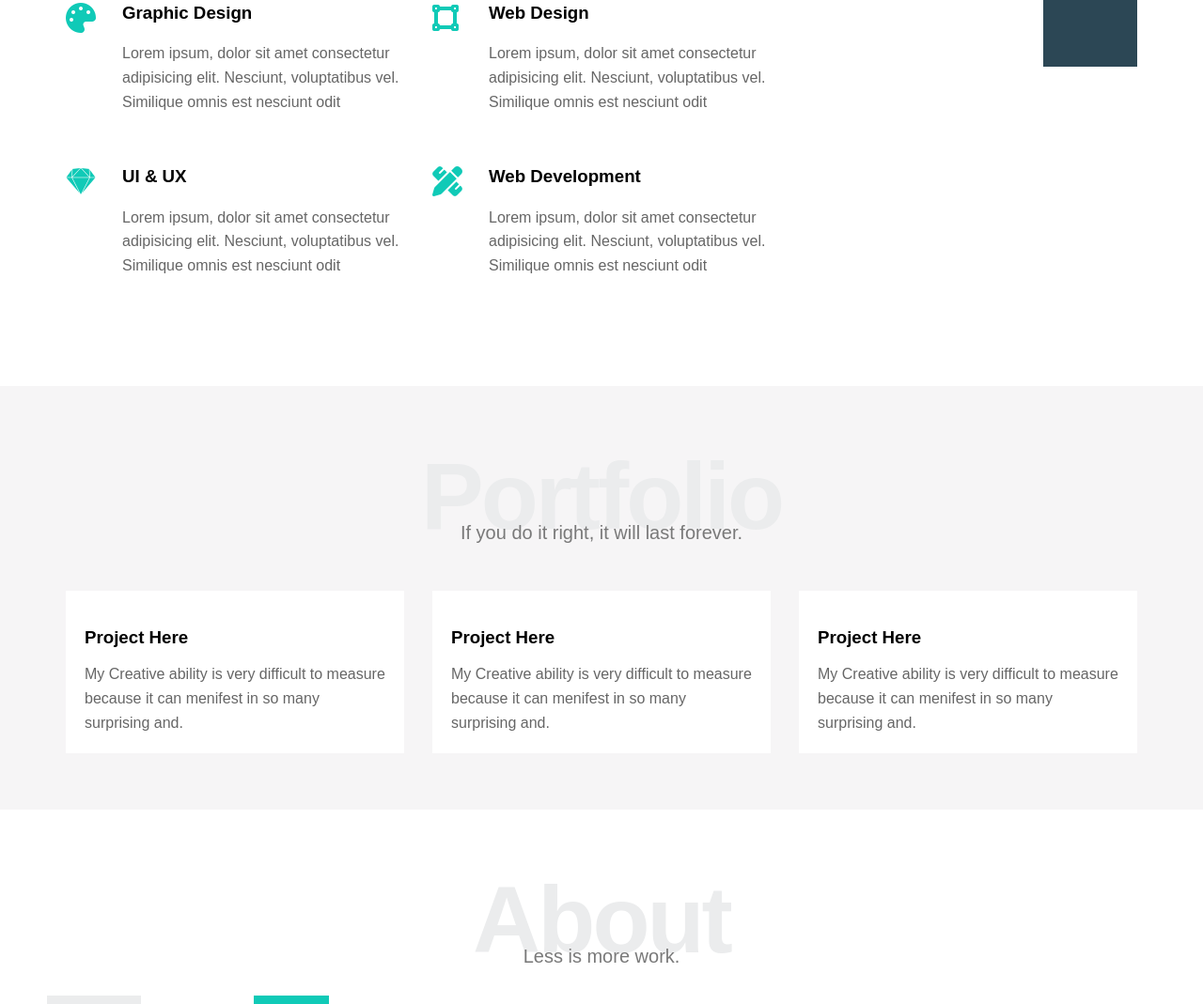
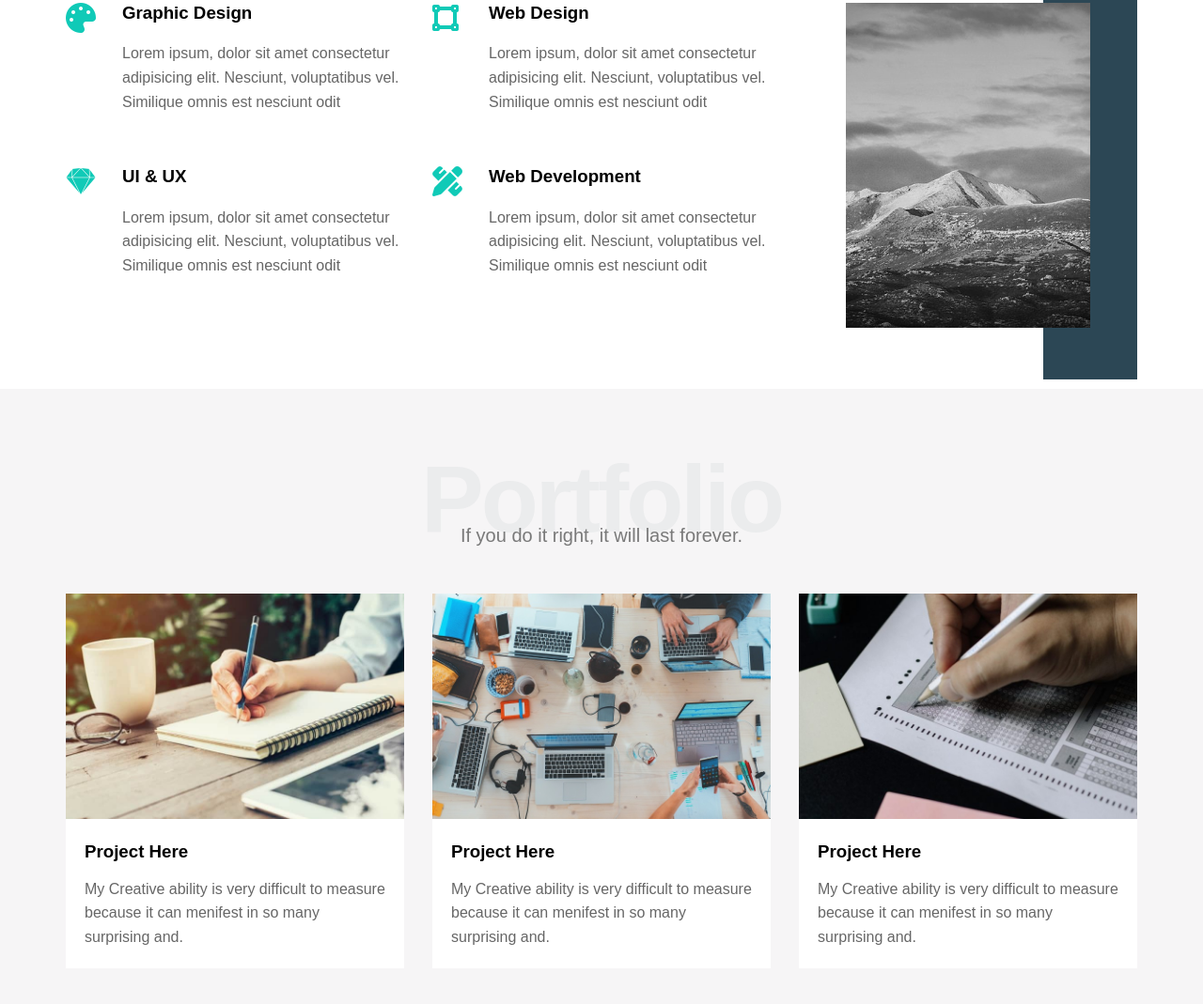
Before and after one commit to Eslam-shaban/template1, a plain HTML site: page index.html in a window 1280 px wide. Shown: the part 1532-2601 px from the top of the page at 94% size. Drawn offline with Linux system fonts and the light colour scheme; the site is published under a folder, as on GitHub Pages, so addresses that start at the root find nothing.

Commit message:
update imgs paths

```diff
--- a/index.html
+++ b/index.html
@@ -127,7 +127,7 @@
                 </div>
                 <div class="col">
                     <div class="image image-column">
-                        <img src="/images/services.jpg" alt="">
+                        <img src="./images/services.jpg" alt="">
                     </div>
                 </div>
             </div>
@@ -142,7 +142,7 @@
             <p>If you do it right, it will last forever.</p>
             <div class="portfolio-content">
                 <div class="card">
-                    <img src="/images/portfolio-1.jpg" alt="">
+                    <img src="./images/portfolio-1.jpg" alt="">
                     <div class="info">
                         <h3>Project Here</h3>
                         <p>My Creative ability is very difficult to measure because it can menifest in so many
@@ -150,7 +150,7 @@
                     </div>
                 </div>
                 <div class="card">
-                    <img src="/images/portfolio-2.jpg" alt="">
+                    <img src="./images/portfolio-2.jpg" alt="">
                     <div class="info">
                         <h3>Project Here</h3>
                         <p>My Creative ability is very difficult to measure because it can menifest in so many
@@ -158,7 +158,7 @@
                     </div>
                 </div>
                 <div class="card">
-                    <img src="/images/portfolio-3.jpg" alt="">
+                    <img src="./images/portfolio-3.jpg" alt="">
                     <div class="info">
                         <h3>Project Here</h3>
                         <p>My Creative ability is very difficult to measure because it can menifest in so many
@@ -177,7 +177,7 @@
             <p>Less is more work.</p>
             <div class="about-content">
                 <div class="image">
-                    <img src="images/about.jpg" alt="">
+                    <img src="./images/about.jpg" alt="">
                 </div>
                 <div class="text">
                     <p>Lorem ipsum, dolor sit amet consectetur adipisicing elit. Temporibus amet distinctio eaque
```
